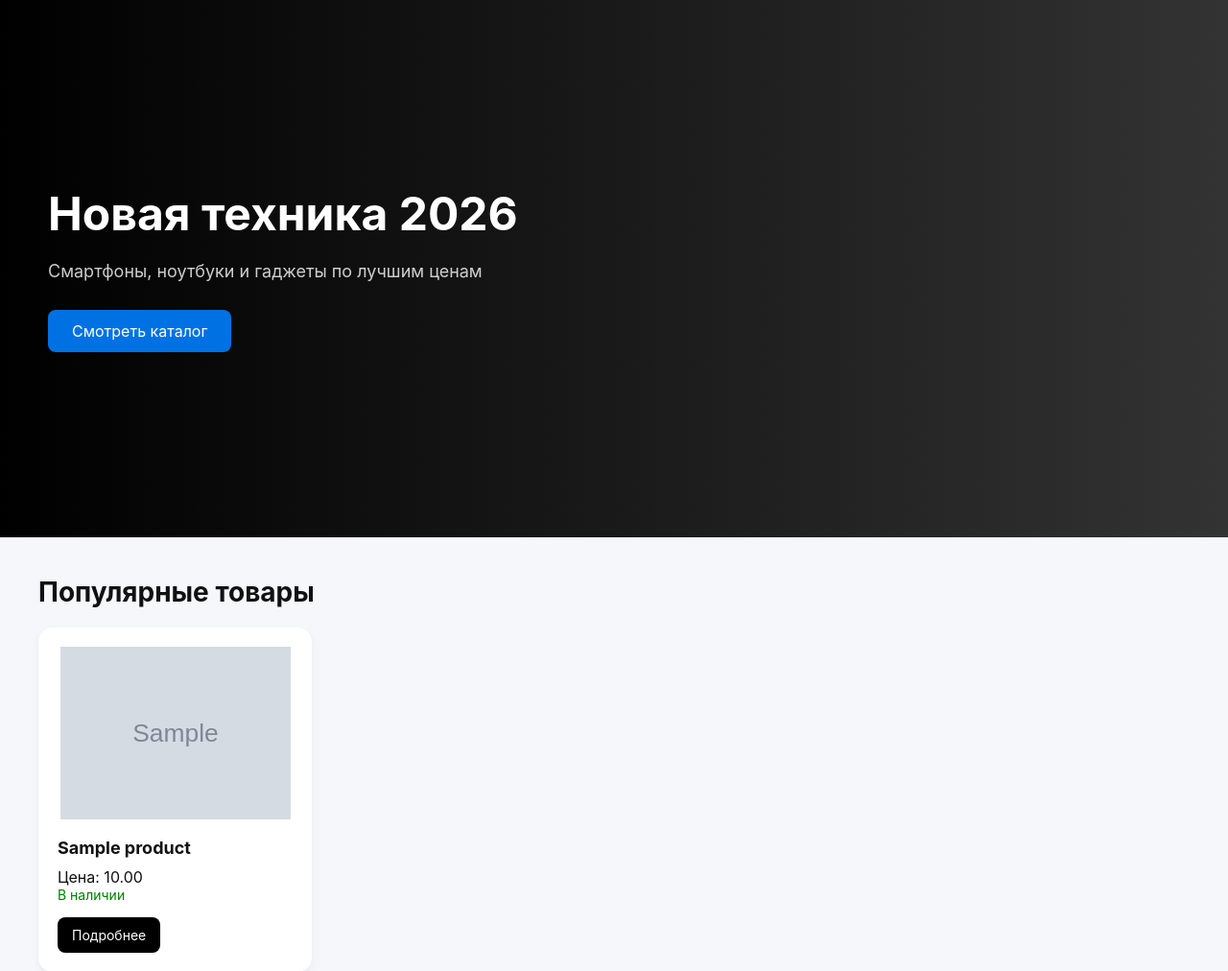
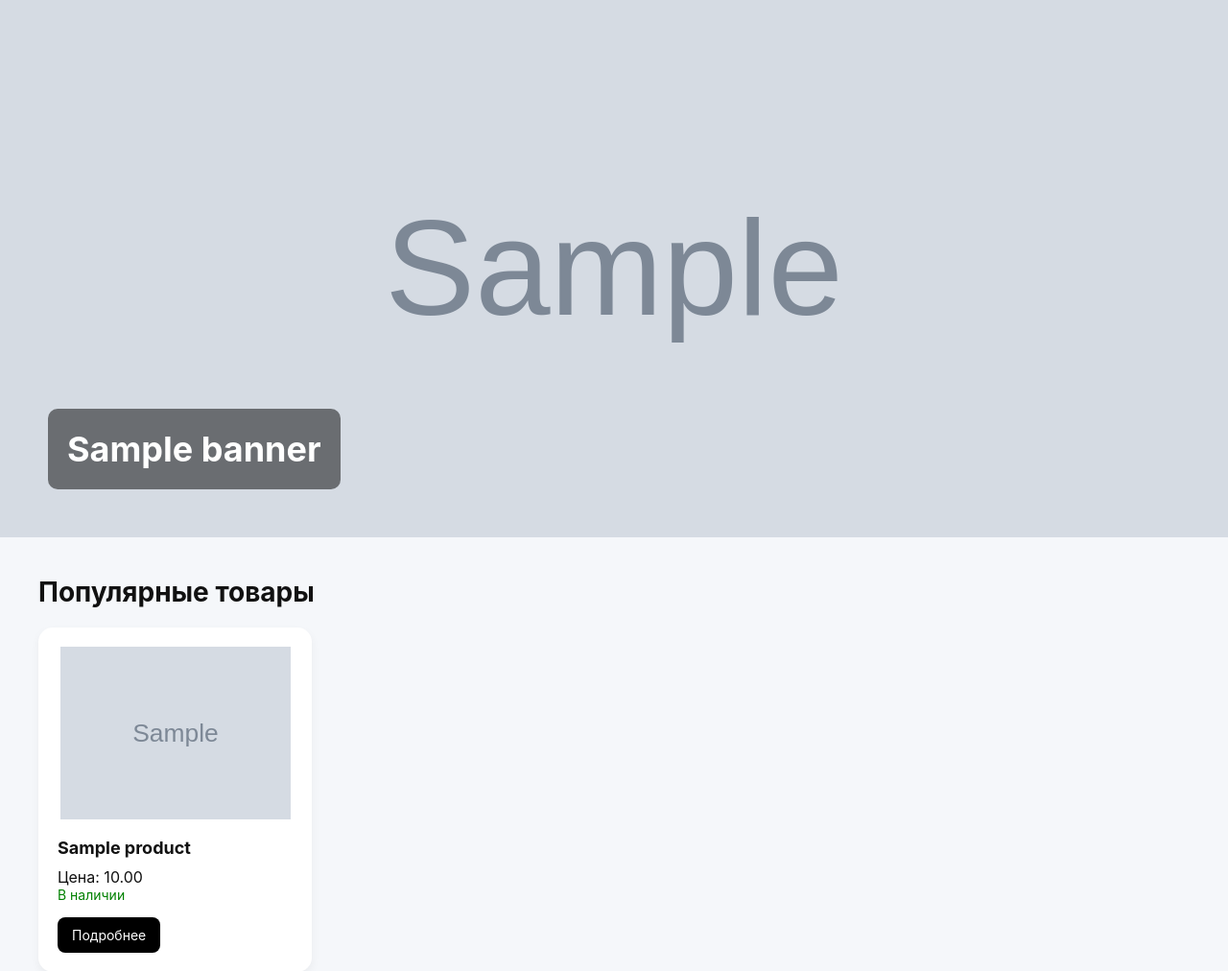
Before and after one commit to AmanEnglishman/online_store_python10, a Django app: page / in a window 1280 px wide. Shown: the part 59-1071 px from the top of the page at 96% size. Run offline with Django 5.2, Linux system fonts and the light colour scheme; tables that the repository leaves empty hold one stand-in row (values such as "Sample post"); grey boxes marked "Sample" are stand-in pictures.

Commit message:
add banners

```diff
--- a/products/models.py
+++ b/products/models.py
@@ -96,3 +96,13 @@ class Discount(models.Model):
 
     def __str__(self):
         return f"{self.name} - {self.percent}%"
+
+
+class Banner(models.Model):
+    title = models.CharField(max_length=255)
+    image = models.ImageField(upload_to='banners/')
+    url = models.URLField()
+    is_active = models.BooleanField(default=True)
+
+    def __str__(self):
+        return self.title
--- a/products/views.py
+++ b/products/views.py
@@ -2,12 +2,13 @@ from django.shortcuts import render, get_object_or_404, redirect
 from django.db.models import Avg
 
 
-from .models import Product
+from .models import Product, Banner
 from .forms import ReviewForm, Review
 
 def index(request):
+    banners = Banner.objects.filter(is_active=True)
     products = Product.objects.prefetch_related('images').all()[:12]
-    return render(request, 'index.html', {'products': products})
+    return render(request, 'index.html', {'products': products, 'banners': banners})
 
 def contacts(request):
     return render(request, 'contacts.html')
--- a/templates/index.html
+++ b/templates/index.html
@@ -1,4 +1,5 @@
 <!DOCTYPE html>
+
 <html lang="ru">
 <head>
     <meta charset="UTF-8">
@@ -45,40 +46,43 @@
         opacity: 1;
     }
 
-        /* HERO */
-        .hero {
+    /* SLIDER */
+    .slider {
+        position: relative;
+        width: 100%;
         height: 70vh;
-            background: linear-gradient(to right, #000, #333);
-            color: white;
-            display: flex;
-            align-items: center;
-            justify-content: space-between;
-            padding: 50px;
+        overflow: hidden;
     }
 
-        .hero-text {
-            max-width: 500px;
+    .slide {
+        display: none;
+        width: 100%;
+        height: 100%;
+        position: absolute;
     }
 
-        .hero h2 {
-            font-size: 48px;
-            margin-bottom: 20px;
+    .slide img {
+        width: 100%;
+        height: 100%;
+        object-fit: cover;
     }
 
-        .hero p {
-            font-size: 18px;
-            opacity: 0.8;
-            margin-bottom: 30px;
+    .slide.active {
+        display: block;
     }
 
-        .hero button {
-            padding: 12px 25px;
-            background: #0071e3;
-            border: none;
+    .slide-text {
+        position: absolute;
+        bottom: 50px;
+        left: 50px;
         color: white;
-            border-radius: 8px;
-            cursor: pointer;
-            font-size: 16px;
+        background: rgba(0,0,0,0.5);
+        padding: 20px;
+        border-radius: 10px;
+    }
+
+    .slide-text h2 {
+        font-size: 36px;
     }
 
     /* PRODUCTS */
@@ -121,12 +125,6 @@
         margin-bottom: 10px;
     }
 
-        .price {
-            font-size: 20px;
-            font-weight: bold;
-            margin-bottom: 10px;
-        }
-
     .stock {
         font-size: 14px;
         color: green;
@@ -143,7 +141,6 @@
         font-size: 14px;
     }
 
-        /* FOOTER */
     footer {
         margin-top: 40px;
         padding: 20px;
@@ -151,18 +148,9 @@
         background: #111;
         color: #aaa;
     }
+</style>
 
-        @media (max-width: 768px) {
-            .hero {
-                flex-direction: column;
-                text-align: center;
-            }
 
-            .hero h2 {
-                font-size: 32px;
-            }
-        }
-    </style>
 </head>
 <body>
 
@@ -186,34 +174,47 @@
     <a href="{% url 'register' %}">Регистрация</a>
     {% endif %}
 </nav>
+
+
 </header>
 
-<section class="hero">
-    <div class="hero-text">
-        <h2>Новая техника 2026</h2>
-        <p>Смартфоны, ноутбуки и гаджеты по лучшим ценам</p>
-        <button>Смотреть каталог</button>
+<!-- SLIDER -->
+
+<div class="slider">
+    {% for banner in banners %}
+        <div class="slide">
+            <a href="{{ banner.url }}">
+                <img src="{{ banner.image.url }}" alt="{{ banner.title }}">
+                <div class="slide-text">
+                    <h2>{{ banner.title }}</h2>
                 </div>
-</section>
+            </a>
+        </div>
+    {% endfor %}
+</div>
 
 <div class="container">
     <h2 class="section-title">Популярные товары</h2>
+
 
 <div class="products">
     {% for product in products %}
     <div class="card">
         {% with image=product.images.first %}
         {% if image %}
-            <img class="product-image" src="{{ image.image.url }}">
+        <img src="{{ image.image.url }}">
         {% endif %}
         {% endwith %}
+
         <h3>{{ product.name }}</h3>
+
         {% if product.discount %}
         <p>Старая цена: <s>{{ product.price }}</s></p>
         <p>Новая цена: {{ product.get_discounted_price }}</p>
         {% else %}
         <p>Цена: {{ product.price }}</p>
         {% endif %}
+
         <div class="stock">
             {% if product.stock > 0 %}
             В наличии
@@ -221,17 +222,42 @@
             Нет в наличии
             {% endif %}
         </div>
+
         <a href="{% url 'product_detail' product.id %}" class="btn">
             Подробнее
         </a>
     </div>
     {% endfor %}
 </div>
+
+
 </div>
 
 <footer>
     © 2026 TechStore — Интернет-магазин электроники
 </footer>
 
+
+
+<script>
+    let slides = document.querySelectorAll('.slide');
+    let current = 0;
+
+    function showSlide(index) {
+        slides.forEach(slide => slide.classList.remove('active'));
+        slides[index].classList.add('active');
+    }
+
+    function nextSlide() {
+        current = (current + 1) % slides.length;
+        showSlide(current);
+    }
+
+    if (slides.length > 0) {
+        showSlide(current);
+        setInterval(nextSlide, 3000);
+    }
+</script>
+
 </body>
 </html>
```
Also changed, not shown: products/admin.py (+6 -1 lines), media/banners/apple.webp (added), media/banners/except.jpg (added), media/banners/sungless.jpg (added), products/migrations/0004_banner.py (added). Lines whose indentation alone changed are shown as unchanged.
